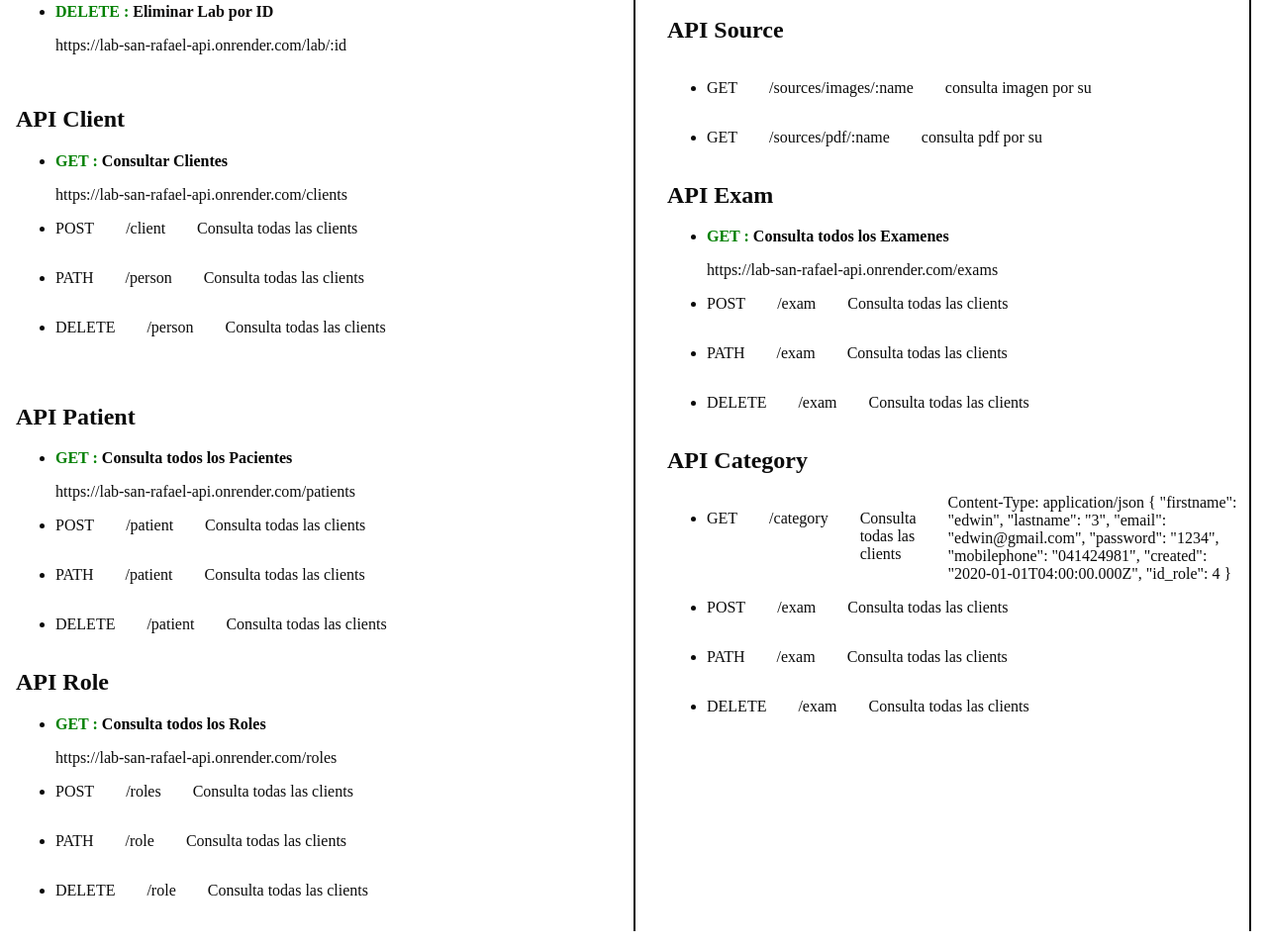
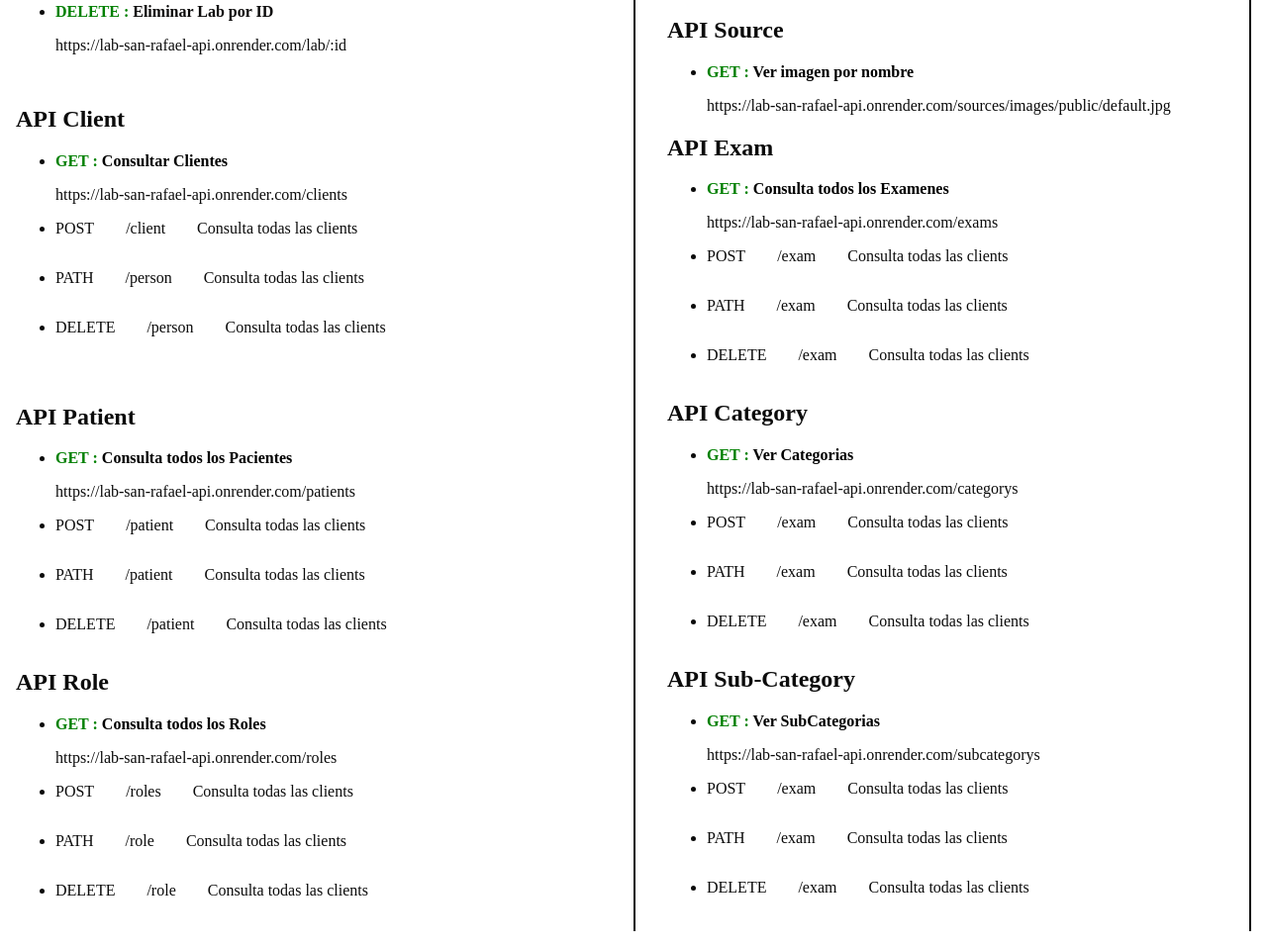
Before and after one commit to edwingc88/lab-san-rafael-back, a website: page index.html in a window 1280 px wide. Shown: the part 558-1515 px from the top of the page at 99% size. Drawn offline with Linux system fonts and the light colour scheme.

Commit message:
listo api lab solo falta path y algunas valiaciones7

```diff
--- a/index.html
+++ b/index.html
@@ -202,24 +202,11 @@
       <div>
         <h2>API Source</h2>
           <ul>
-            <li>
-                <div style="display:flex;gap: 2rem;">
-                  <p>GET</p>
-                  <p>/sources/images/:name</p>
-                  <p>consulta imagen por su</p>
-                </div>
+            <li >
+              <p class="listo" style="font-weight: bold;">GET : <span style="color: black;">Ver imagen por nombre</span></p>
+              <span>https://lab-san-rafael-api.onrender.com/sources/images/public/default.jpg</span>
             </li>
-            <li>
-              <div style="display:flex;gap: 2rem;">
-                <p>GET</p>
-                <p>/sources/pdf/:name</p>
-                <p>consulta pdf por su</p>
-              </div>
-          </li>
           </ul>
-       <!-- sourceRouter.get('/images/:id', sourceController.getByIdImg)
-          sourceRouter.get('/pdf/:id', sourceController.getByIdPdf)
-        -->
       </div>
       <!-- API Exam-->
       <div>
@@ -257,22 +244,8 @@
         <h2>API Category</h2>
         <ul>
           <li>
-              <div style="display:flex;gap: 2rem;">
-                <p>GET</p>
-                <p>/category</p>
-                <p>Consulta todas las clients</p>
-                Content-Type: application/json
-
-{
-  "firstname": "edwin",
-  "lastname": "3",
-  "email": "edwin@gmail.com",
-  "password": "1234",
-  "mobilephone": "041424981",
-  "created": "2020-01-01T04:00:00.000Z",
-  "id_role": 4
-}
-              </div>
+            <p class="listo" style="font-weight: bold;">GET : <span style="color: black;">Ver Categorias</span></p>
+            <span>https://lab-san-rafael-api.onrender.com/categorys</span>
           </li>
           <li>
             <div style="display:flex;gap: 2rem;">
@@ -297,6 +270,39 @@
           </li>
         </ul>
       </div>
+
+      <!-- API Sub-Category-->
+      <div>
+        <h2>API Sub-Category</h2>
+        <ul>
+          <li>
+            <p class="listo" style="font-weight: bold;">GET : <span style="color: black;">Ver SubCategorias</span></p>
+            <span>https://lab-san-rafael-api.onrender.com/subcategorys</span>
+          </li>
+          <li>
+            <div style="display:flex;gap: 2rem;">
+              <p>POST</p>
+              <p>/exam</p>
+              <p>Consulta todas las clients</p>
+            </div>
+          </li>
+          <li>
+            <div style="display:flex;gap: 2rem;">
+              <p>PATH</p>
+              <p>/exam</p>
+              <p>Consulta todas las clients</p>
+            </div>
+          </li>
+          <li>
+            <div style="display:flex;gap: 2rem;">
+              <p>DELETE</p>
+              <p>/exam</p>
+              <p>Consulta todas las clients</p>
+            </div>
+          </li>
+        </ul>
+      </div>
+
     </article>
   </section>
 </body>
--- a/router/roles.js
+++ b/router/roles.js
@@ -10,7 +10,7 @@ export const createRoleRouter = ({ roleModel }) => {
 
   const roleController = new RoleController({ roleModel })
 
-  rolesRouter.get('/', [verifyToken, isSuperAdmin], roleController.getAll)
+  rolesRouter.get('/', roleController.getAll)
 
   rolesRouter.get('/:id', [verifyToken, isSuperAdmin], roleController.getById)
 
--- a/schemas/clients.js
+++ b/schemas/clients.js
@@ -11,7 +11,8 @@ const cLientSchema = z.object({
   email: z.string().min(1, { message: 'This field has to be filled.' }).email('This is not a valid email.'),
   address: z.string(),
   mobilephone: z.string(),
-  created: z.string().transform((str) => new Date(str)),
+  // created: z.string().transform((str) => new Date(str)),
+  created: z.date().safeParse(new Date()),
   picture_url: z.string().url({
     message: 'Picture must be a valid URL'
   }),
```
Also changed, not shown: app.js (+5 -2 lines), controllers/categorys.js (+4 -4 lines), models/postgres/laboratory.js (+6 -6 lines), schemas/categorys.js (renamed from schemas/subcategory.js, +5 -5 lines), schemas/subcategorys.js (renamed from schemas/category.js, +5 -5 lines), controllers/subcategorys.js (renamed from controllers/subcategory.js), router/categorys.js (renamed from router/category.js), router/subcategorys.js (renamed from router/subcategory.js), 1 other file.
